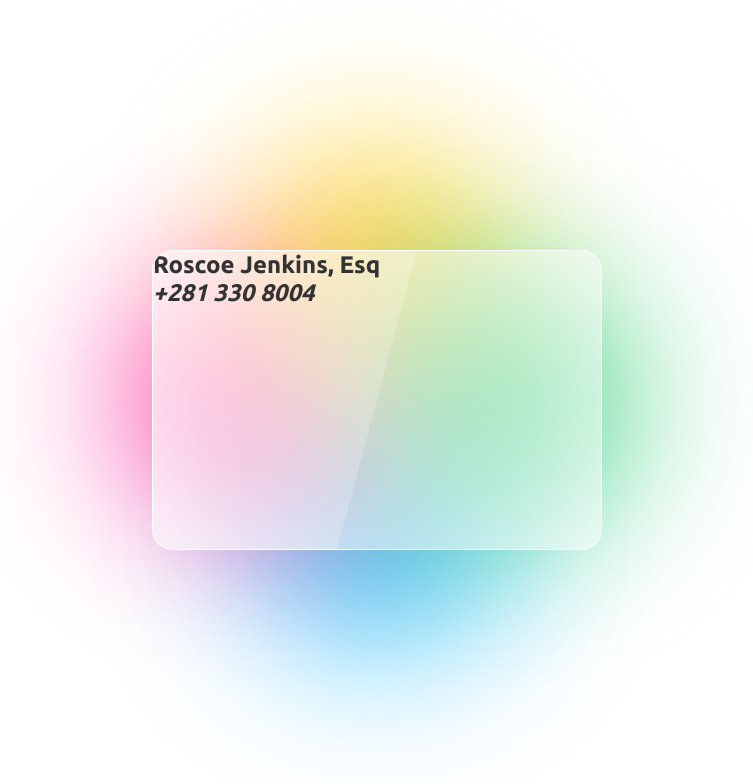
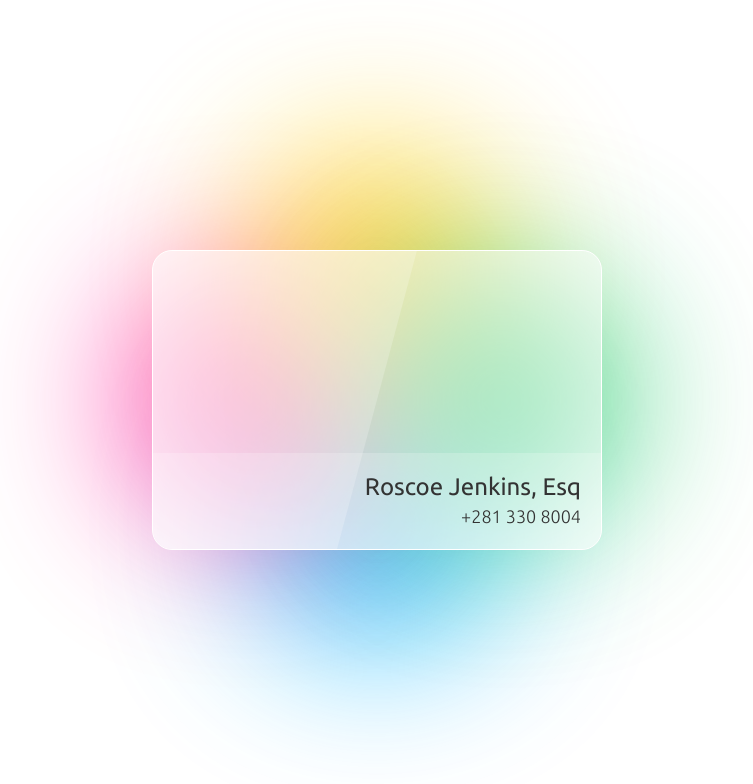
Before and after one commit to CJR85/glass-card-effect-css, a plain HTML site: page index.html in a window 1280 px wide. Shown: the whole page, without its empty margins (263-1016 px from the left). Drawn offline with Linux system fonts and the light colour scheme.

Commit message:
Style h2 & glass class

```diff
--- a/style.css
+++ b/style.css
@@ -59,6 +59,9 @@ body {
   border-radius: 20px;
   border: 1px solid #fff;
   overflow: hidden;
+  display: flex;
+  justify-content: flex-start;
+  align-items: flex-end;
 }
 
 .card .glass::before {
@@ -72,3 +75,18 @@ body {
   pointer-events: none;
   transform: skewX(345deg);
 }
+
+.card .glass h2 {
+  padding: 20px;
+  font-weight: 400;
+  width: 100%;
+  background: rgba(255, 255, 255, 0.2);
+  color: #333;
+  text-align: end;
+}
+
+.card .glass h2 i {
+  font-weight: 300;
+  font-size: 0.75em;
+  font-style: normal;
+}
```
